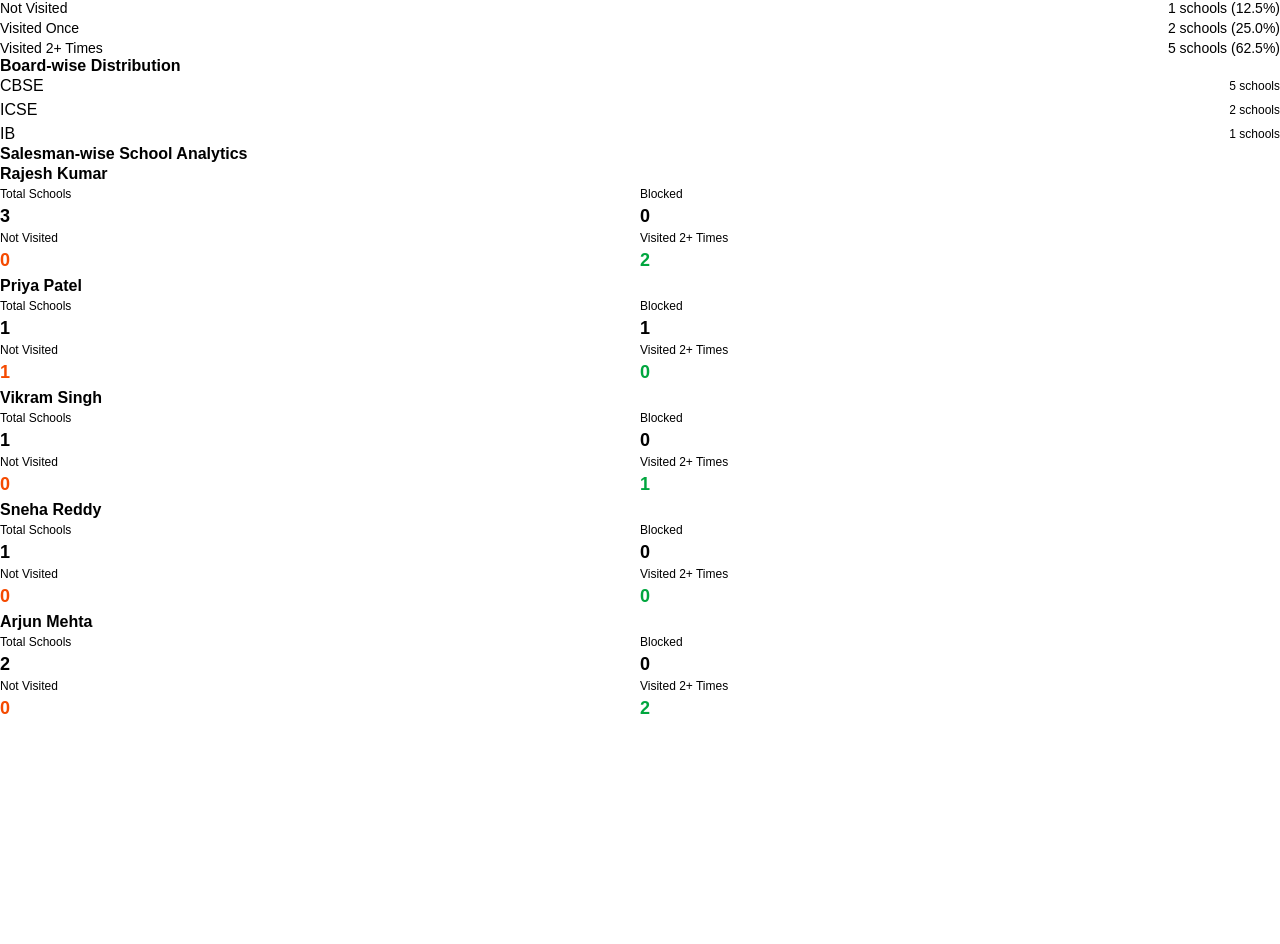
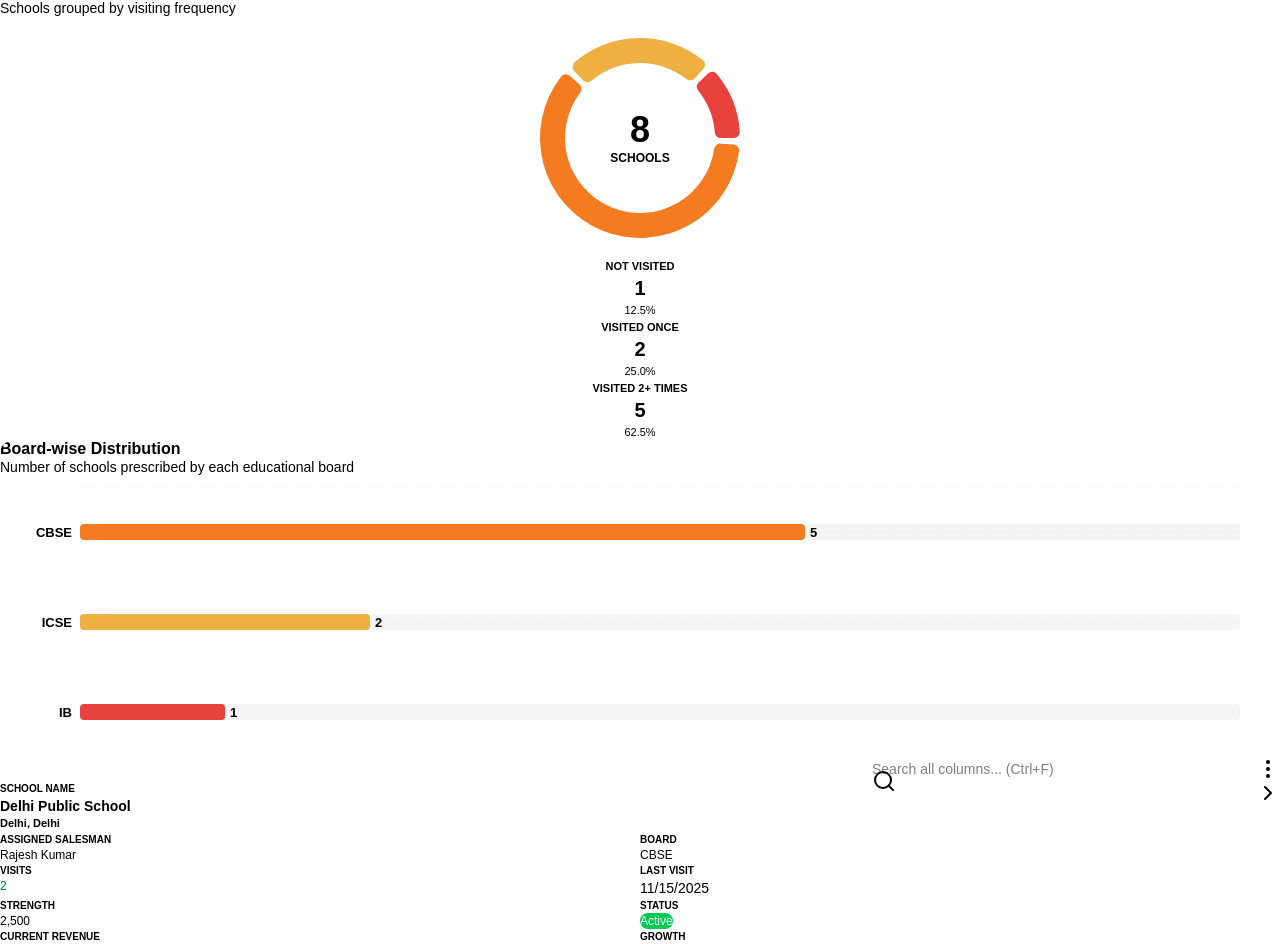
Before and after one commit to Shubham-git-soni/GoodLuck, a Next.js app in the folder goodluck-frontend-master/: page /admin/analytics/schools in a window 1280 px wide. Shown: the part 258-1202 px from the top of the page. Before the commit the page ends 980 px from the top, so only its background shows below. Built offline with nearby package versions, Linux system fonts and the light colour scheme.

Commit message:
analytic section update

```diff
--- a/goodluck-frontend-master/src/app/admin/analytics/schools/page.tsx
+++ b/goodluck-frontend-master/src/app/admin/analytics/schools/page.tsx
@@ -1,17 +1,20 @@
 "use client";
 
 import { useEffect, useState } from "react";
-import { School, TrendingUp, AlertCircle, Users } from "lucide-react";
+import { School, TrendingUp, AlertCircle, Users, Eye, TrendingDown } from "lucide-react";
 import PageContainer from "@/components/layouts/PageContainer";
 import PageHeader from "@/components/layouts/PageHeader";
 import StatsCard from "@/components/dashboard/StatsCard";
-import { Card, CardContent, CardHeader, CardTitle } from "@/components/ui/card";
+import { Card, CardContent, CardHeader, CardTitle, CardDescription } from "@/components/ui/card";
 import { Badge } from "@/components/ui/badge";
 import { Progress } from "@/components/ui/progress";
 import { DashboardSkeleton } from "@/components/ui/skeleton-loaders";
+import { DataGrid, GridColumn } from "@/components/ui/data-grid";
+import { PieChart, Pie, Cell, ResponsiveContainer, Tooltip, Legend, BarChart, Bar, XAxis, YAxis, CartesianGrid, LabelList } from "recharts";
 
 import schoolsData from "@/lib/mock-data/schools.json";
 import salesmenData from "@/lib/mock-data/salesmen.json";
+import contactsData from "@/lib/mock-data/contact-persons.json";
 
 export default function SchoolAnalyticsPage() {
   const [isLoading, setIsLoading] = useState(true);
@@ -41,6 +44,23 @@ export default function SchoolAnalyticsPage() {
         };
       });
 
+      const mappedSchools = schoolsData.map((school) => {
+        const sm = salesmenData.find((s) => s.id === school.assignedTo);
+        const history = school.businessHistory || [];
+        const currentYearRev = history.find(h => h.year === 2025)?.revenue || 0;
+        const prevYearRev = history.find(h => h.year === 2024)?.revenue || 0;
+        const revenueGrowth = prevYearRev ? ((currentYearRev - prevYearRev) / prevYearRev) * 100 : 0;
+        const schoolContacts = contactsData.filter(c => c.schoolId === school.id);
+
+        return {
+          ...school,
+          salesmanName: sm ? sm.name : "Unassigned",
+          currentRevenue: currentYearRev,
+          revenueGrowth: revenueGrowth,
+          contacts: schoolContacts,
+        };
+      });
+
       setAnalytics({
         total,
         blocked,
@@ -49,6 +69,7 @@ export default function SchoolAnalyticsPage() {
         visitedTwicePlus,
         byBoard,
         bySalesman,
+        allSchools: mappedSchools,
       });
       setIsLoading(false);
     }, 800);
@@ -61,6 +82,117 @@ export default function SchoolAnalyticsPage() {
       </PageContainer>
     );
   }
+
+  const combinedColumns: GridColumn<any>[] = [
+    {
+      key: "name",
+      header: "School Name",
+      sortable: true,
+      filterable: true,
+      width: 250,
+      render: (v, row) => (
+        <div>
+          <p className="font-semibold text-primary">{v}</p>
+          <p className="text-[11px] text-muted-foreground">{row.city}, {row.state}</p>
+        </div>
+      )
+    },
+    {
+      key: "salesmanName",
+      header: "Assigned Salesman",
+      sortable: true,
+      filterable: true,
+      width: 170,
+      render: (v) => <span className="font-medium">{v}</span>
+    },
+    {
+      key: "board",
+      header: "Board",
+      sortable: true,
+      filterable: true,
+      width: 100,
+      align: "center",
+      render: (v) => <Badge variant="outline" className="font-medium">{v}</Badge>
+    },
+    {
+      key: "visitCount",
+      header: "Visits",
+      sortable: true,
+      filterable: true,
+      width: 90,
+      align: "center",
+      render: (v) => v === 0 ? <Badge variant="destructive" className="bg-red-50 text-red-600 border-red-200">0</Badge> : <Badge className="bg-green-50 text-green-700 border-green-200" variant="outline">{v}</Badge>
+    },
+    {
+      key: "lastVisitDate",
+      header: "Last Visit",
+      sortable: true,
+      width: 120,
+      render: (v) => v ? <span className="text-sm">{new Date(v).toLocaleDateString()}</span> : <span className="text-muted-foreground text-xs italic">Never</span>
+    },
+    {
+      key: "strength",
+      header: "Strength",
+      sortable: true,
+      width: 100,
+      align: "right",
+      render: (v) => <span className="text-muted-foreground">{v.toLocaleString()}</span>
+    },
+    {
+      key: "isBlocked",
+      header: "Status",
+      sortable: true,
+      width: 100,
+      align: "center",
+      render: (v) => v ? <Badge variant="destructive">Blocked</Badge> : <Badge className="bg-green-500 text-white hover:bg-green-600">Active</Badge>
+    },
+    {
+      key: "currentRevenue",
+      header: "Current Revenue",
+      sortable: true,
+      width: 130,
+      align: "right",
+      render: (v) => <span className="font-semibold text-primary">₹{(v / 1000).toLocaleString(undefined, { maximumFractionDigits: 1 })}k</span>
+    },
+    {
+      key: "revenueGrowth",
+      header: "Growth",
+      sortable: true,
+      width: 90,
+      align: "center",
+      render: (v) => v === 0 ? <span className="text-muted-foreground">-</span> :
+        v > 0 ? <Badge className="bg-green-50 text-green-700 border-green-200 hover:bg-green-100 gap-1"><TrendingUp className="h-3 w-3" />{v.toFixed(0)}%</Badge> :
+          <Badge className="bg-red-50 text-red-700 border-red-200 hover:bg-red-100 gap-1"><TrendingDown className="h-3 w-3" />{Math.abs(v).toFixed(0)}%</Badge>
+    }
+  ];
+
+  const visitData = [
+    { name: "Not Visited", value: analytics.notVisited, color: "#E9423D" }, // red/crimson
+    { name: "Visited Once", value: analytics.visitedOnce, color: "#EDB041" }, // yellow/orange
+    { name: "Visited 2+ Times", value: analytics.visitedTwicePlus, color: "#F47B20" }, // primary orange
+  ];
+
+  const boardData = Object.entries(analytics.byBoard)
+    .sort((a: any, b: any) => b[1] - a[1]) // Sort descending
+    .map(([name, value]) => ({ name, value }));
+  // Theme colors from globals.css: chart-1 through chart-5
+  const boardColors = ["#F47B20", "#EDB041", "#E9423D", "#D9BE45", "#DA2A59"];
+
+  // Custom Tooltip for Charts
+  const CustomTooltip = ({ active, payload }: any) => {
+    if (active && payload && payload.length) {
+      return (
+        <div className="bg-background border rounded-lg shadow-sm p-3 text-sm">
+          <p className="font-semibold mb-1">{payload[0].name || payload[0].payload.name}</p>
+          <div className="flex items-center gap-2">
+            <div className="w-3 h-3 rounded-full" style={{ backgroundColor: payload[0].color || payload[0].payload.color || payload[0].payload.fill }} />
+            <span className="font-medium">{payload[0].value} schools</span>
+          </div>
+        </div>
+      );
+    }
+    return null;
+  };
 
   return (
     <PageContainer>
@@ -96,96 +228,143 @@ export default function SchoolAnalyticsPage() {
         />
       </div>
 
-      {/* Visit Status Breakdown */}
-      <Card className="mb-6">
-        <CardHeader>
+      <div className="grid md:grid-cols-2 gap-6 mb-6">
+        {/* Visit Status Breakdown - Donut Chart */}
+        <Card className="flex flex-col">
+          <CardHeader className="pb-2">
             <CardTitle>Visit Status Breakdown</CardTitle>
+            <CardDescription>Schools grouped by visiting frequency</CardDescription>
           </CardHeader>
-        <CardContent>
-          <div className="space-y-4">
-            <div>
-              <div className="flex items-center justify-between mb-2">
-                <span className="text-sm font-medium">Not Visited</span>
-                <span className="text-sm text-muted-foreground">
-                  {analytics.notVisited} schools ({((analytics.notVisited / analytics.total) * 100).toFixed(1)}%)
+          <CardContent className="flex-1 flex flex-col items-center justify-center p-6">
+            <div className="relative h-[240px] w-full flex items-center justify-center mb-2">
+              <div className="absolute inset-0 flex flex-col items-center justify-center pointer-events-none">
+                <span className="text-4xl font-black text-primary">{analytics.total}</span>
+                <span className="text-xs font-semibold text-muted-foreground uppercase tracking-wider mt-1">Schools</span>
+              </div>
+              <ResponsiveContainer width="100%" height="100%">
+                <PieChart>
+                  <Pie
+                    data={visitData}
+                    cx="50%"
+                    cy="50%"
+                    innerRadius={75}
+                    outerRadius={100}
+                    paddingAngle={4}
+                    cornerRadius={6}
+                    dataKey="value"
+                    strokeWidth={0}
+                    style={{ outline: "none" }}
+                  >
+                    {visitData.map((entry, index) => (
+                      <Cell key={`cell-${index}`} fill={entry.color} />
+                    ))}
+                  </Pie>
+                  <Tooltip content={<CustomTooltip />} />
+                </PieChart>
+              </ResponsiveContainer>
+            </div>
+
+            <div className="grid grid-cols-1 sm:grid-cols-3 gap-3 w-full mt-auto">
+              {visitData.map((item) => (
+                <div key={item.name} className="flex flex-col items-center text-center p-3 rounded-2xl bg-muted/40 shadow-sm border border-muted/50">
+                  <div className="flex items-center gap-1.5 mb-1.5">
+                    <div className="w-2.5 h-2.5 rounded-full" style={{ backgroundColor: item.color, boxShadow: `0 0 8px ${item.color}80` }} />
+                    <span className="text-[11px] font-bold text-muted-foreground uppercase tracking-wider">{item.name}</span>
+                  </div>
+                  <div className="flex items-baseline gap-1 mt-1">
+                    <span className="text-xl font-bold">{item.value}</span>
+                  </div>
+                  <span className="text-[11px] font-medium text-muted-foreground/80 mt-1">
+                    {((item.value / analytics.total) * 100).toFixed(1)}%
                   </span>
-              </div>
-              <Progress value={(analytics.notVisited / analytics.total) * 100} className="h-2" />
-            </div>
-            <div>
-              <div className="flex items-center justify-between mb-2">
-                <span className="text-sm font-medium">Visited Once</span>
-                <span className="text-sm text-muted-foreground">
-                  {analytics.visitedOnce} schools ({((analytics.visitedOnce / analytics.total) * 100).toFixed(1)}%)
-                </span>
-              </div>
-              <Progress value={(analytics.visitedOnce / analytics.total) * 100} className="h-2" />
-            </div>
-            <div>
-              <div className="flex items-center justify-between mb-2">
-                <span className="text-sm font-medium">Visited 2+ Times</span>
-                <span className="text-sm text-muted-foreground">
-                  {analytics.visitedTwicePlus} schools ({((analytics.visitedTwicePlus / analytics.total) * 100).toFixed(1)}%)
-                </span>
-              </div>
-              <Progress value={(analytics.visitedTwicePlus / analytics.total) * 100} className="h-2" />
-            </div>
-          </div>
-        </CardContent>
-      </Card>
-
-      {/* Board-wise Distribution */}
-      <Card className="mb-6">
-        <CardHeader>
-          <CardTitle>Board-wise Distribution</CardTitle>
-        </CardHeader>
-        <CardContent>
-          <div className="space-y-3">
-            {Object.entries(analytics.byBoard).map(([board, count]: [string, any]) => (
-              <div key={board} className="flex items-center justify-between p-3 border rounded-lg">
-                <span className="font-medium">{board}</span>
-                <Badge variant="secondary">{count} schools</Badge>
                 </div>
               ))}
             </div>
           </CardContent>
         </Card>
 
-      {/* Salesman-wise Analytics */}
-      <Card>
-        <CardHeader>
-          <CardTitle>Salesman-wise School Analytics</CardTitle>
+        {/* Board-wise Distribution - Bar Chart */}
+        <Card className="flex flex-col overflow-hidden">
+          <CardHeader className="pb-2 bg-gradient-to-r from-muted/50 to-transparent">
+            <CardTitle>Board-wise Distribution</CardTitle>
+            <CardDescription>Number of schools prescribed by each educational board</CardDescription>
           </CardHeader>
-        <CardContent>
-          <div className="space-y-4">
-            {analytics.bySalesman.map((sm: any, index: number) => (
-              <Card key={index}>
-                <CardContent className="p-4">
-                  <h3 className="font-semibold mb-3">{sm.salesman}</h3>
-                  <div className="grid grid-cols-2 md:grid-cols-4 gap-4">
-                    <div>
-                      <p className="text-xs text-muted-foreground">Total Schools</p>
-                      <p className="text-lg font-bold">{sm.total}</p>
-                    </div>
-                    <div>
-                      <p className="text-xs text-muted-foreground">Blocked</p>
-                      <p className="text-lg font-bold text-destructive">{sm.blocked}</p>
-                    </div>
-                    <div>
-                      <p className="text-xs text-muted-foreground">Not Visited</p>
-                      <p className="text-lg font-bold text-orange-600">{sm.notVisited}</p>
-                    </div>
-                    <div>
-                      <p className="text-xs text-muted-foreground">Visited 2+ Times</p>
-                      <p className="text-lg font-bold text-green-600">{sm.visitedTwicePlus}</p>
-                    </div>
+          <CardContent className="flex-1 flex flex-col p-6">
+            <div className="h-[280px] w-full mt-auto">
+              <ResponsiveContainer width="100%" height="100%">
+                <BarChart
+                  data={boardData}
+                  layout="vertical"
+                  margin={{ top: 10, right: 40, left: 10, bottom: 0 }}
+                >
+                  <CartesianGrid strokeDasharray="3 3" horizontal={true} vertical={false} opacity={0.2} />
+                  <XAxis type="number" hide />
+                  <YAxis
+                    dataKey="name"
+                    type="category"
+                    axisLine={false}
+                    tickLine={false}
+                    tick={{ fill: 'currentColor', fontSize: 13, fontWeight: 600 }}
+                    width={70}
+                  />
+                  <Tooltip content={<CustomTooltip />} cursor={{ fill: 'rgba(0,0,0,0.03)', radius: 8 }} />
+                  <Bar
+                    dataKey="value"
+                    radius={[4, 4, 4, 4]}
+                    barSize={16}
+                    background={{ fill: 'rgba(0,0,0,0.04)', radius: 4 }}
+                  >
+                    {boardData.map((entry, index) => (
+                      <Cell key={`cell-${index}`} fill={boardColors[index % boardColors.length]} />
+                    ))}
+                    <LabelList dataKey="value" position="right" fill="currentColor" fontSize={13} fontWeight={700} />
+                  </Bar>
+                </BarChart>
+              </ResponsiveContainer>
             </div>
           </CardContent>
         </Card>
+      </div>
+      {/* Master Data Grid - Combined Data */}
+      <div className="mt-8 flex flex-col gap-4">
+        <div className="rounded-md border bg-background overflow-hidden">
+          <DataGrid
+            data={analytics.allSchools}
+            columns={combinedColumns}
+            canExpandRow={(row: any) => row.contacts && row.contacts.length > 0}
+            expandedRowRender={(row: any) => {
+              if (!row.contacts || row.contacts.length === 0) {
+                return (
+                  <div className="p-6 text-center text-muted-foreground bg-muted/10 rounded-md border border-dashed">
+                    No contact persons registered for this school yet.
+                  </div>
+                );
+              }
+
+              return (
+                <div className="p-4 bg-muted/10">
+                  <h4 className="font-semibold text-sm mb-3">Key Contact Persons</h4>
+                  <div className="grid grid-cols-1 md:grid-cols-2 lg:grid-cols-3 gap-3">
+                    {row.contacts.map((contact: any) => (
+                      <div key={contact.id} className="bg-background rounded-lg border p-3 flex flex-col hover:shadow-sm transition-shadow">
+                        <span className="font-medium text-primary text-sm">{contact.name}</span>
+                        <span className="text-xs text-muted-foreground mb-2">{contact.designation}</span>
+                        <div className="text-xs font-medium space-y-1">
+                          <p>Phone: <span className="font-normal">{contact.contactNo}</span></p>
+                          <p>Email: <span className="font-normal">{contact.email}</span></p>
+                        </div>
+                      </div>
                     ))}
                   </div>
-        </CardContent>
-      </Card>
+                </div>
+              );
+            }}
+            density="compact"
+            striped
+            rowKey="id"
+          />
+        </div>
+      </div>
     </PageContainer>
   );
 }
```
Lines whose indentation alone changed are shown as unchanged.
